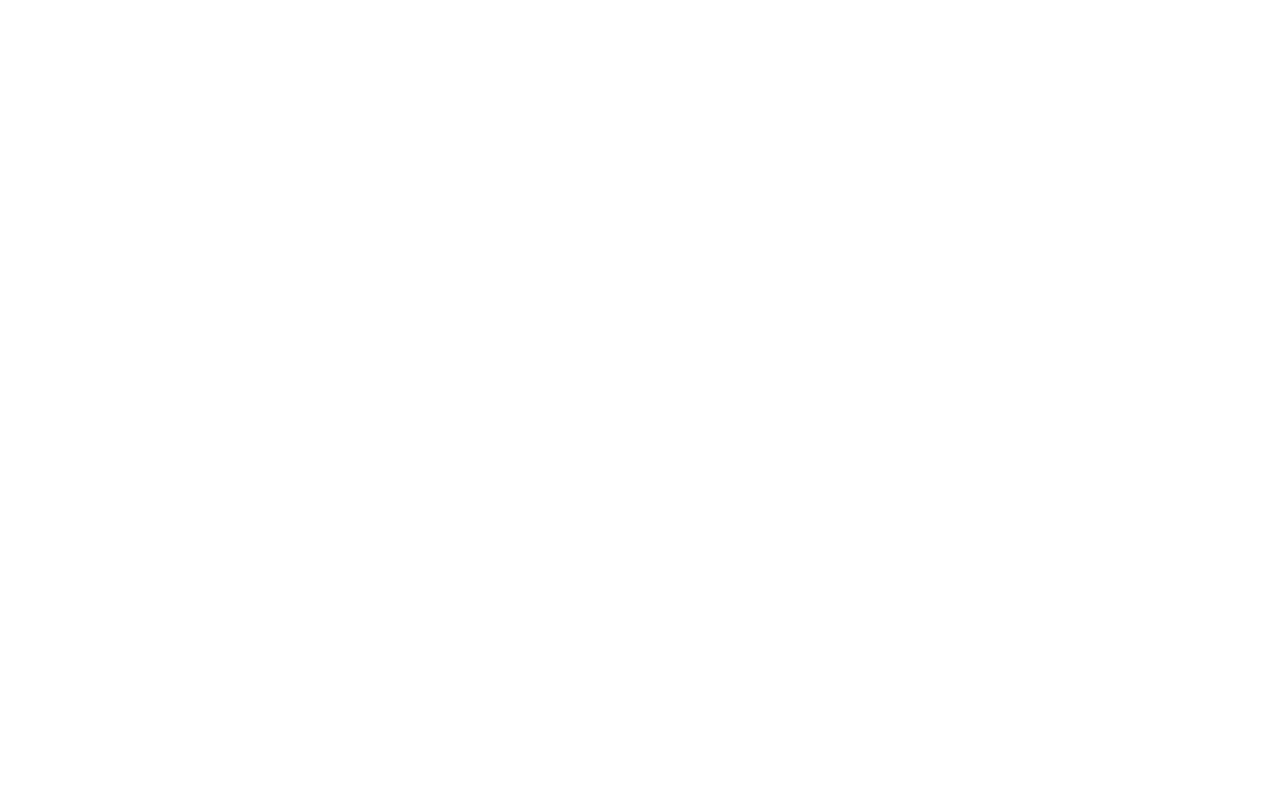
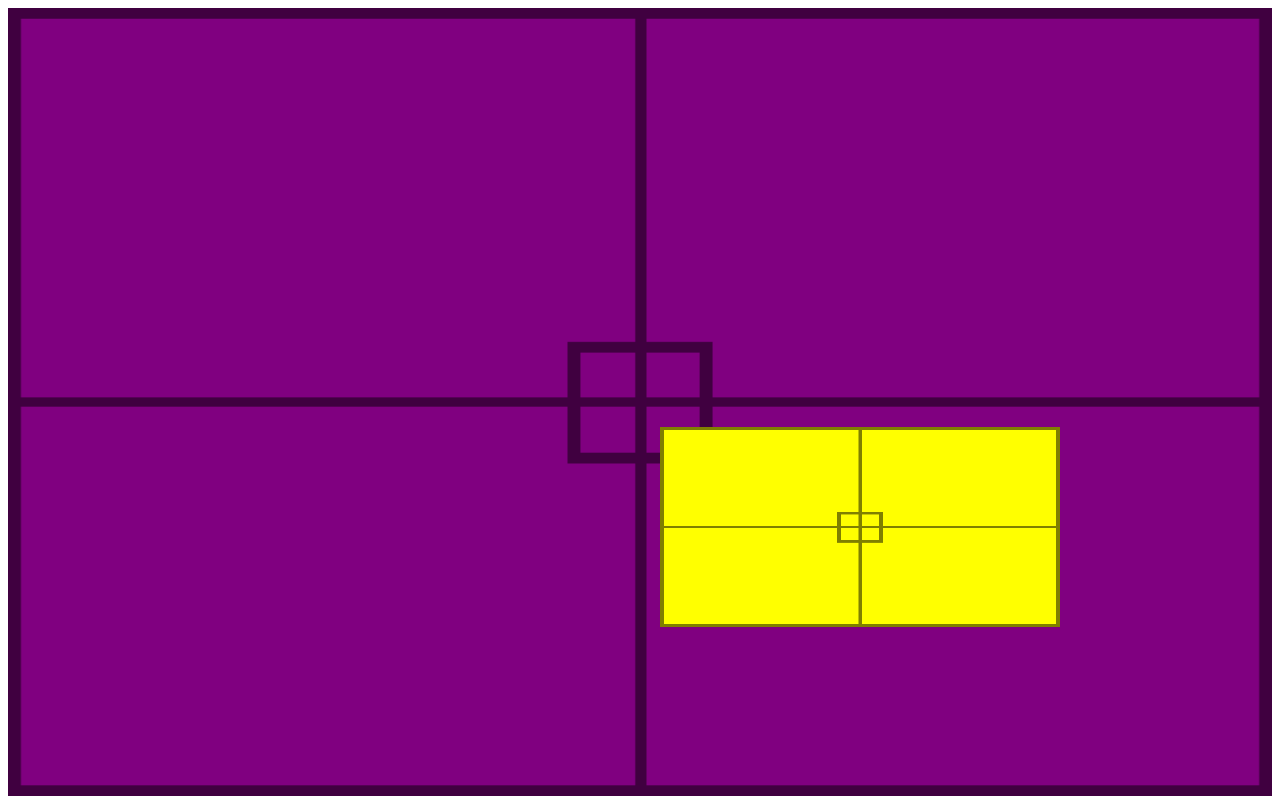
Before and after one commit to brunocalsoni/html-css, a plain HTML site: page exercicios/ex022/fundo007.html in a window 1280 px wide. Drawn offline with Linux system fonts and the light colour scheme.

Commit message:
Update fundo007.html

```diff
--- a/exercicios/ex022/fundo007.html
+++ b/exercicios/ex022/fundo007.html
@@ -5,8 +5,43 @@
     <meta http-equiv="X-UA-Compatible" content="IE=edge">
     <meta name="viewport" content="width=device-width, initial-scale=1.0">
     <title>Document</title>
+    <style>
+
+        #container {
+            background-image: url('imagens/target001.png');
+            background-size: 100% 100%;
+
+            position: relative;
+            background-color: purple;
+            padding: 10px;
+            height: 96vh;
+
+        }
+
+        #conteudo {
+            background-image: url('imagens/target001.png');
+            background-size: 100% 100%;
+
+            position: absolute;
+            height: 200px;
+            width: 400px;
+            background-color: yellow;
+
+            left: 50%;
+            top: 50%;
+
+            transform: translate(20px, 25px);
+        }
+
+    </style>
 </head>
 <body>
+    <section id="container">
 
+        <article id="conteudo">
+
+        </article>
+
+    </section>
 </body>
 </html>
```
